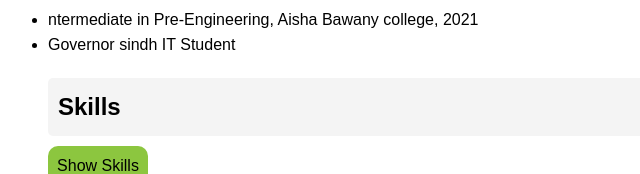
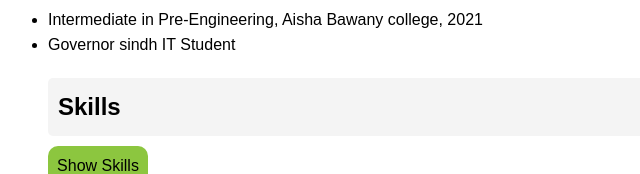
Before and after one commit to Bilal-Gulzar/Hackathon-01, a website: page index.html in a window 1280 px wide. Shown: the part 306-480 px from the top of the page, 192-832 px from the left. Drawn offline with Linux system fonts and the light colour scheme.

Commit message:
correct spelling

```diff
--- a/index.html
+++ b/index.html
@@ -48,7 +48,7 @@
         <section id="education">
             <h2>Education</h2>
             <ul>
-                <li>ntermediate in Pre-Engineering, Aisha Bawany college, 2021</li>
+                <li>Intermediate in Pre-Engineering, Aisha Bawany college, 2021</li>
                 <li>Governor sindh IT Student</li>
             </ul>
         </section>
```
